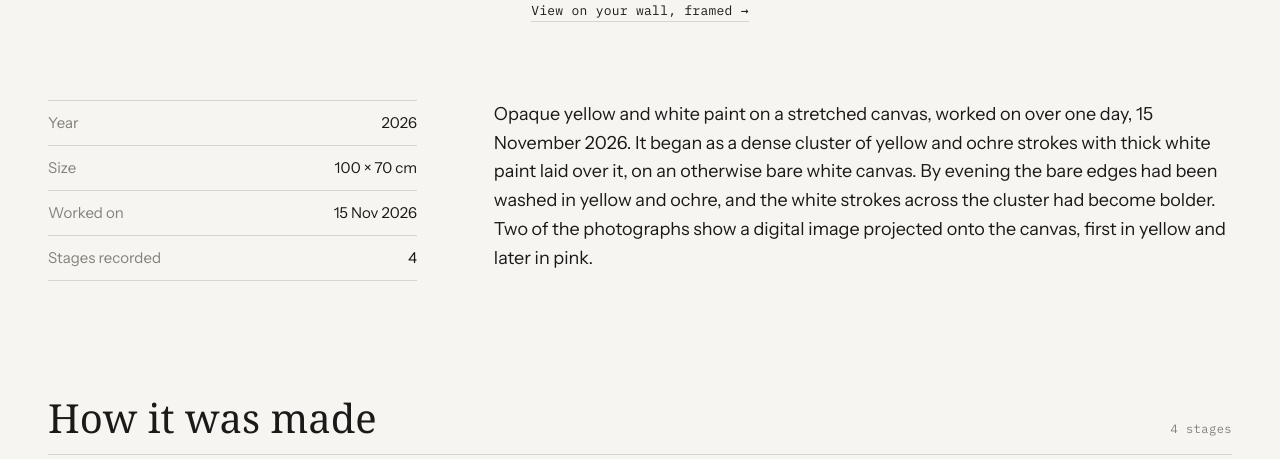
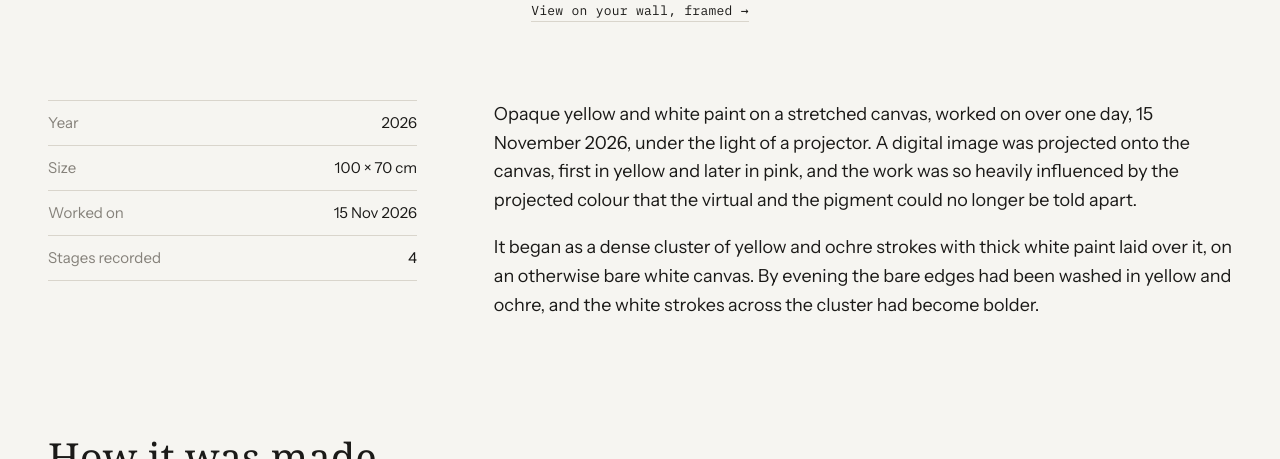
Before and after one commit to mparnianpour/mahdiartwebsite, a Jekyll site: the page built from _works/untitled-yellow-and-white-2026.md, in a window 1280 px wide and 900 px high, scrolled down 521 px, cut to the strip 157-616 px from the top of the window. Built offline with Jekyll 4.4.1, drawn with Linux system fonts in a browser that asks for light colours; some web fonts are replaced.

Commit message:
Add the concept to Untitled (Yellow and white)
Mahdi explained what he meant by the colour concept moving: he was so
heavily influenced by the colour of the projector's projection that he
could not tell the virtual from the pigment. The page text now says so,
and the notes of the two projection stages describe how the projected
colour reads on the canvas.

Co-Authored-By: Claude Sonnet 5.5 <noreply@anthropic.com>
Claude-Session: https://claude.ai/code/session_01QKNEnuqLpVDaGTirLZbcLz

```diff
--- a/_works/untitled-yellow-and-white-2026.md
+++ b/_works/untitled-yellow-and-white-2026.md
@@ -14,15 +14,17 @@ stages:
 - image: /assets/img/works/untitled-yellow-and-white-2026/43d5df1e228e.jpg
   date: 2026-11-15
   label: Yellow projection
-  note: In a dark room a digital image in bright yellow is projected over the middle of the canvas.
+  note: In a dark room a digital image in bright yellow is projected over the middle of the canvas. Lit like this, the projected colour reads as paint on the surface.
 - image: /assets/img/works/untitled-yellow-and-white-2026/ea30a0493569.jpg
   date: 2026-11-15
   label: Pink projection
-  note: That evening the projected image is pink, its pale outlines running over the whole cluster.
+  note: That evening the projected image is pink. Its pale outlines run over the whole cluster, and its light tints the entire canvas.
 - image: /assets/img/works/untitled-yellow-and-white-2026/0d8df6e5202a.jpg
   date: 2026-11-15
   label: Washes and bolder whites
   note: Compared with the first photograph, the left edge, lower left and bottom are now washed in yellow and ochre, darker at the bottom-right corner. The cluster is denser, with many more thick white strokes over it and a few bright lemon-yellow touches near the top right.
 ---
 
-Opaque yellow and white paint on a stretched canvas, worked on over one day, 15 November 2026. It began as a dense cluster of yellow and ochre strokes with thick white paint laid over it, on an otherwise bare white canvas. By evening the bare edges had been washed in yellow and ochre, and the white strokes across the cluster had become bolder. Two of the photographs show a digital image projected onto the canvas, first in yellow and later in pink.
+Opaque yellow and white paint on a stretched canvas, worked on over one day, 15 November 2026, under the light of a projector. A digital image was projected onto the canvas, first in yellow and later in pink, and the work was so heavily influenced by the projected colour that the virtual and the pigment could no longer be told apart.
+
+It began as a dense cluster of yellow and ochre strokes with thick white paint laid over it, on an otherwise bare white canvas. By evening the bare edges had been washed in yellow and ochre, and the white strokes across the cluster had become bolder.
```
Also changed, not shown: archive/batches/2026-11-15.md (+3 -2 lines), archive/works.json.
